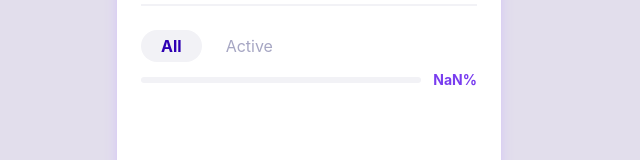
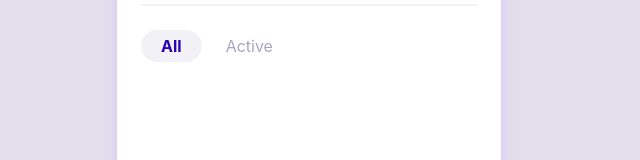
Before and after one commit to deepbm/to-do-list, a React (Create React App) app: page / in a window 1280 px wide. Shown: the part 168-328 px from the top of the page, without its empty margins (331-971 px from the left). Built offline with nearby package versions, Linux system fonts and the light colour scheme; the HTML template or start-up script is replaced by a standard one.

Commit message:
Refactor: Filter component

```diff
--- a/src/components/ToDoList.jsx
+++ b/src/components/ToDoList.jsx
@@ -33,15 +33,16 @@ export default function ToDoList() {
 
   useEffect(() => {
     const total = todos.length;
-    setBar((completed / total) * 100);
+    const percent = (completed / total) * 100;
+    setBar(isNaN(percent) ? 0 : percent);
   }, [completed, todos]);
 
   const filtered = getFilteredTodos(todos, filter);
 
   return (
     <section className='grow flex flex-col p-4 px-6 pb-7 min-h-0'>
-      <Filter filters={filters} onUpdate={setFilter} />
-      <Bar bar={bar} />
+      <Filter filters={filters} filter={filter} onUpdate={setFilter} />
+      {todos.length > 0 && <Bar bar={bar} />}
       <ul className='mostly-customized-scrollbar grow overflow-y-auto my-4 p-2'>
         {filtered.length > 0 &&
           filtered.map(todo => (
--- a/src/components/ui/Filter.jsx
+++ b/src/components/ui/Filter.jsx
@@ -1,22 +1,23 @@
 import React from 'react';
 
-export default function Filter({ filters, onUpdate }) {
+export default function Filter({ filters, filter, onUpdate }) {
   const handleFilter = e => {
     onUpdate(e.target.innerHTML);
   };
   return (
     <div className='py-2 text-gray'>
-      {filters.map(filter => (
+      {filters.map((f, i) => (
         <button
+          key={i}
           className='mr-1 p-1 px-5 rounded-full capitalize'
           style={
-            filter === 'all'
+            f === filter
               ? { color: '#2E00B3', fontWeight: 'bold', backgroundColor: '#f2f2f6' }
               : { color: '#A6A6C3', fontWeight: 'normal', backgroundColor: 'transparent' }
           }
           onClick={handleFilter}
         >
-          {filter}
+          {f}
         </button>
       ))}
     </div>
```
